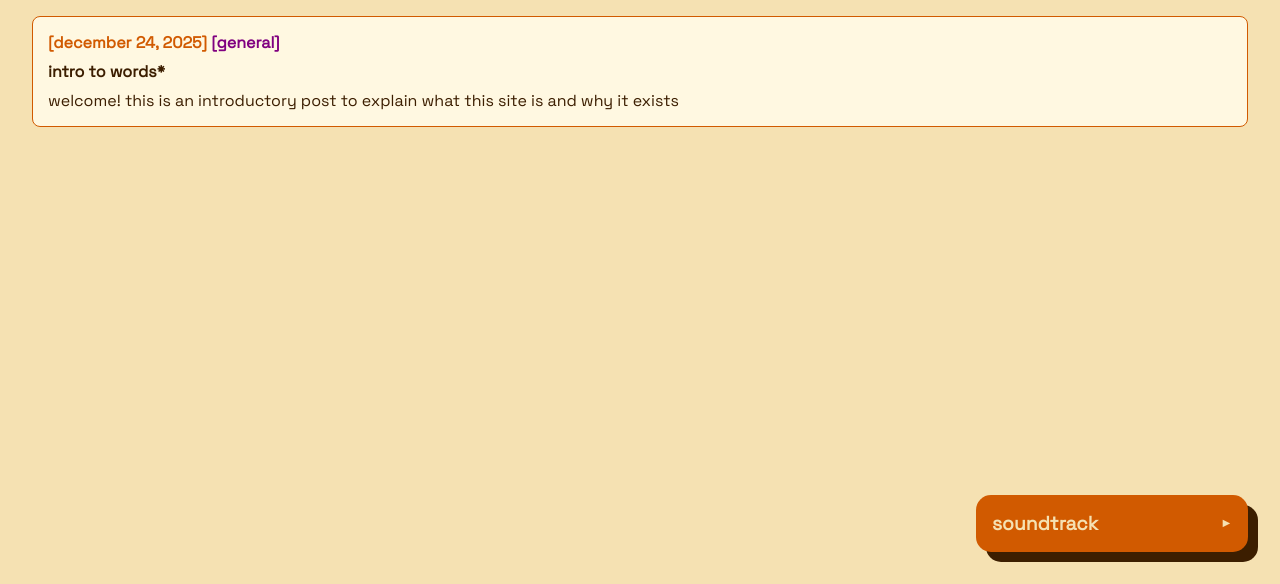
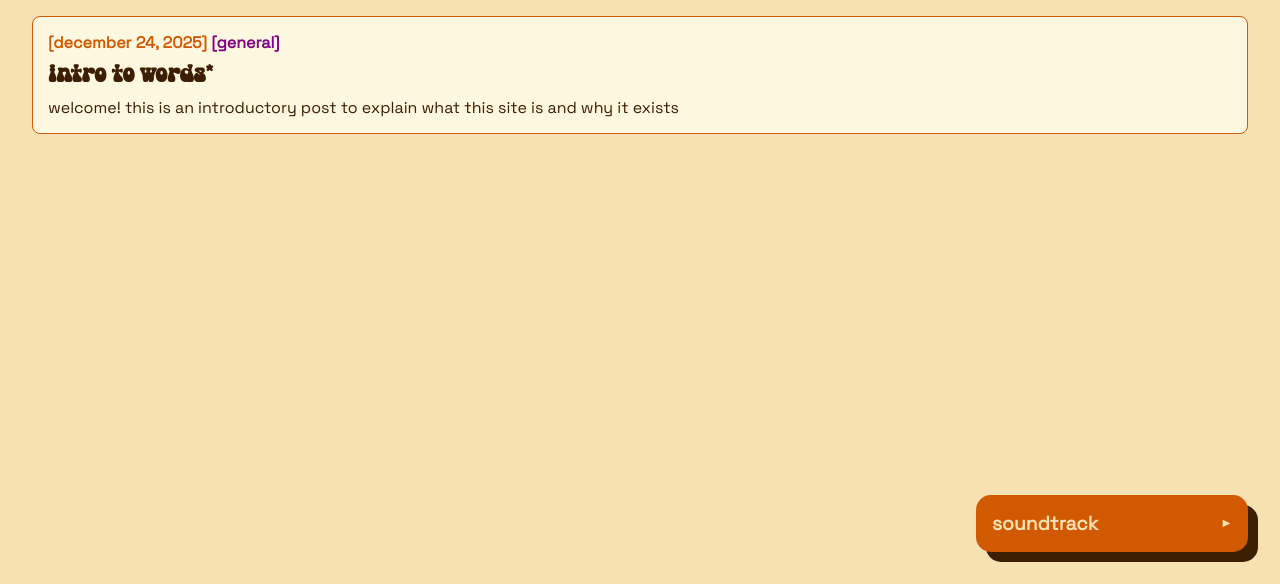
Before and after one commit to three2semicolon/log, a website: page index.html in a window 1280 px wide. Shown: the part 216-800 px from the top of the page. Drawn offline with Linux system fonts and the light colour scheme.

Commit message:
listing font

```diff
--- a/static/visuals/log.css
+++ b/static/visuals/log.css
@@ -297,6 +297,8 @@ a:hover { opacity: 0.8; }
     .p-title {
         color: var(--ink); /* the bold & ink color you wanted */
         text-decoration: none;
+        font-family: "madieroger", serif;
+        font-size: 1.5rem;
     }
 
     .post-entry {
```
